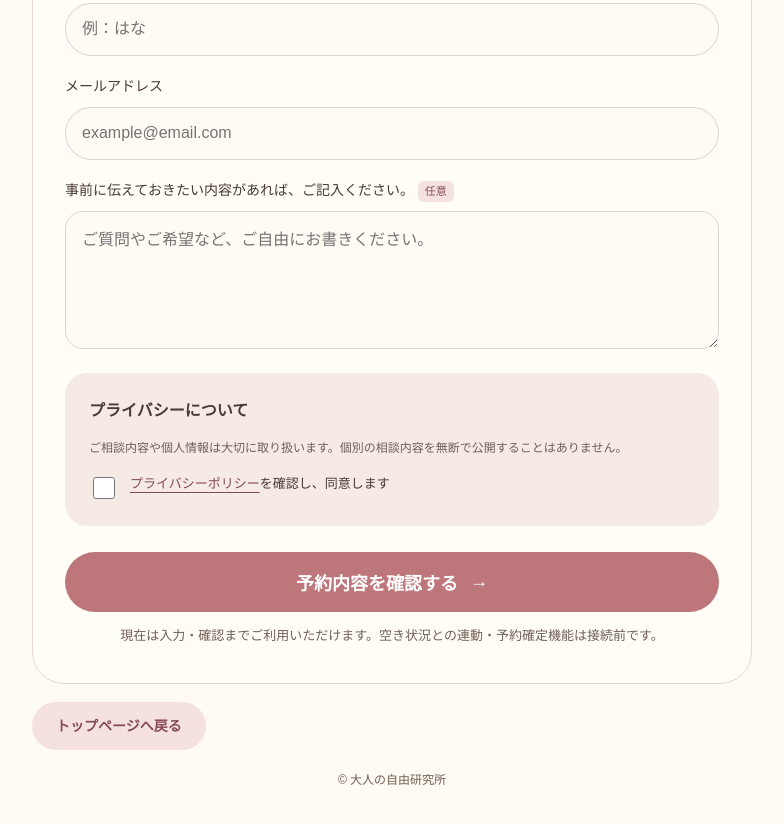
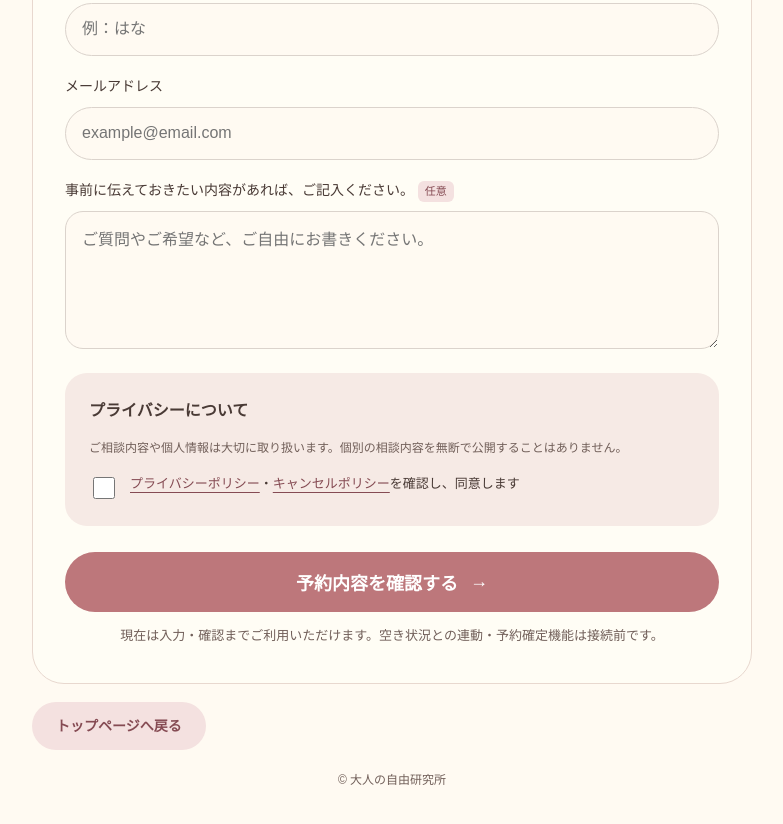
Before and after one commit to adultcuriositylab-hub/Adult_Curiosity, a plain HTML site: page booking.html in a window 1280 px wide. Shown: the part 1245-2069 px from the top of the page, without its empty margins (248-1031 px from the left). Drawn offline with Linux system fonts and the light colour scheme; a web font is replaced by a local one.

Commit message:
Draft consistent pricing and linked policy with combined consent [skip netlify] [skip ci]

```diff
--- a/booking.html
+++ b/booking.html
@@ -98,7 +98,7 @@ textarea{display:block;width:100%;max-width:100%;min-width:0;min-height:120px;re
 <div class="privacy" style="margin-top:24px">
 <h3>プライバシーについて</h3>
 <p>ご相談内容や個人情報は大切に取り扱います。個別の相談内容を無断で公開することはありません。</p>
-<label class="consent"><input type="checkbox" name="privacy" required><span><a href="privacy.html" target="_blank" rel="noopener">プライバシーポリシー</a>を確認し、同意します</span></label>
+<label class="consent"><input type="checkbox" name="privacy" required><span><a href="privacy.html" target="_blank" rel="noopener">プライバシーポリシー</a>・<a href="cancellation.html">キャンセルポリシー</a>を確認し、同意します</span></label>
 </div>
 <button class="action" type="submit">予約内容を確認する <span aria-hidden="true">→</span></button>
 <p class="action-note">現在は入力・確認までご利用いただけます。空き状況との連動・予約確定機能は接続前です。</p>
```
